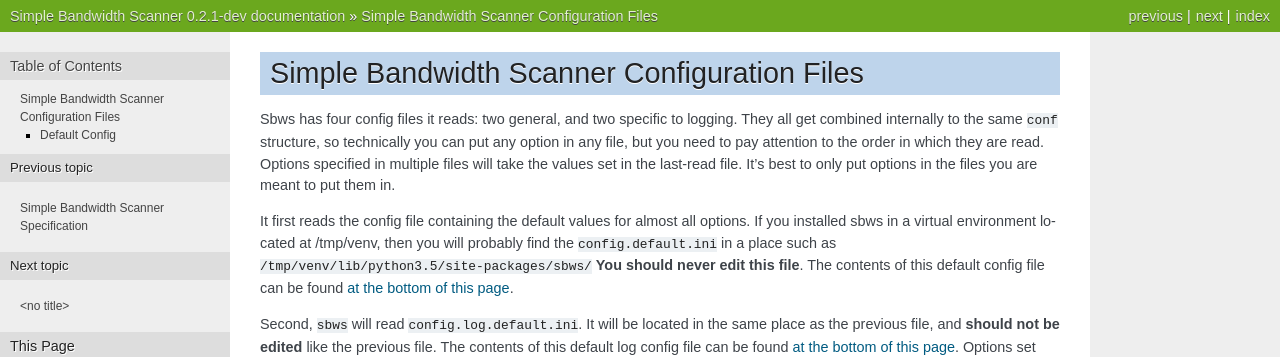
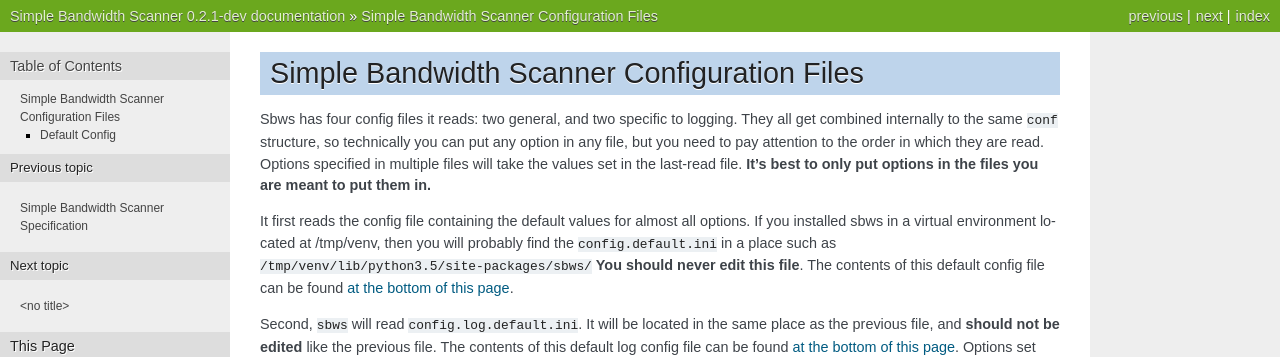
Before and after one commit to torproject/sbws, a Sphinx documentation site: the page built from docs/source/config.rst, in a window 1280 px wide. Shown: the top 357 px of the page. Built offline with Sphinx 7.4.7, drawn with Linux system fonts in a browser that asks for light colours; some of the changed text lies outside the part shown.

```diff
--- a/docs/source/config.rst
+++ b/docs/source/config.rst
@@ -5,8 +5,8 @@ Sbws has four config files it reads: two general, and two specific to logging.
 They all get combined internally to the same ``conf`` structure, so technically
 you can put any option in any file, but you need to pay attention to the order
 in which they are read. Options specified in multiple files will take the
-values set in the last-read file. It's best to only put options in the files
-you are meant to put them in.
+values set in the last-read file. **It's best to only put options in the files
+you are meant to put them in.**
 
 It first reads the config file containing the default values for almost all
 options. If you installed sbws in a virtual environment located at /tmp/venv,
```
Also changed, not shown: other parts of docs/source/config.rst (+1 -4 lines).
